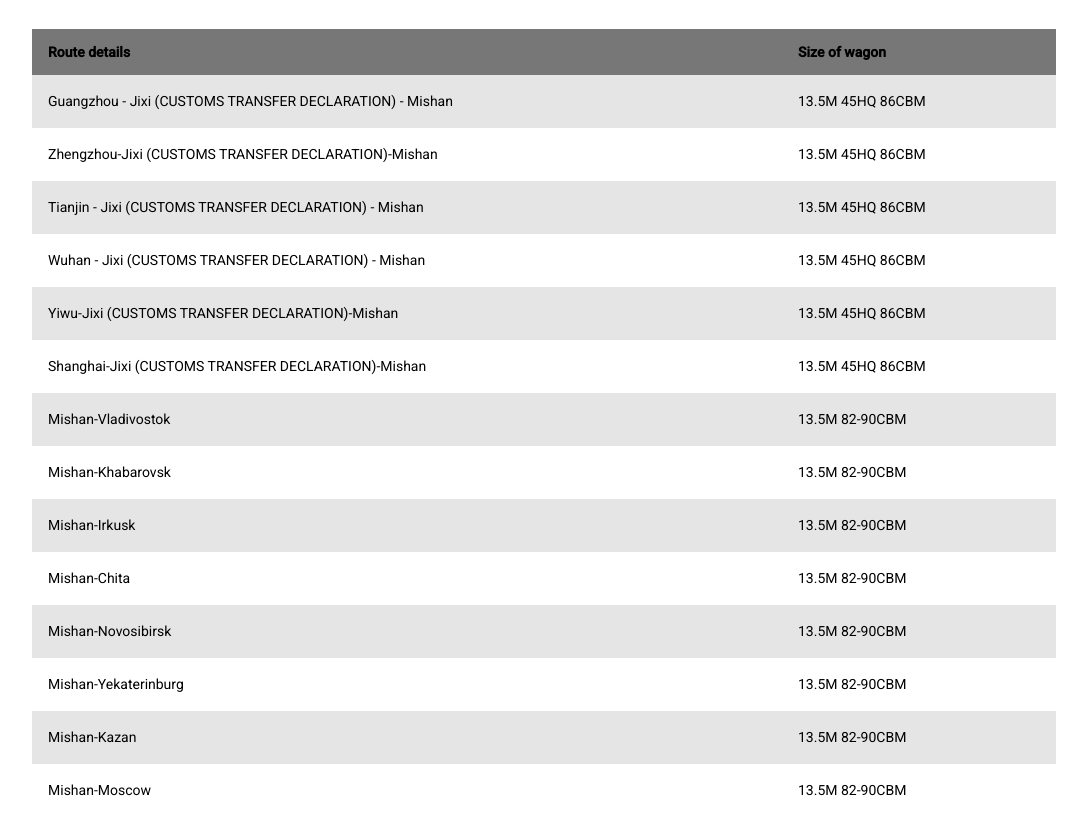
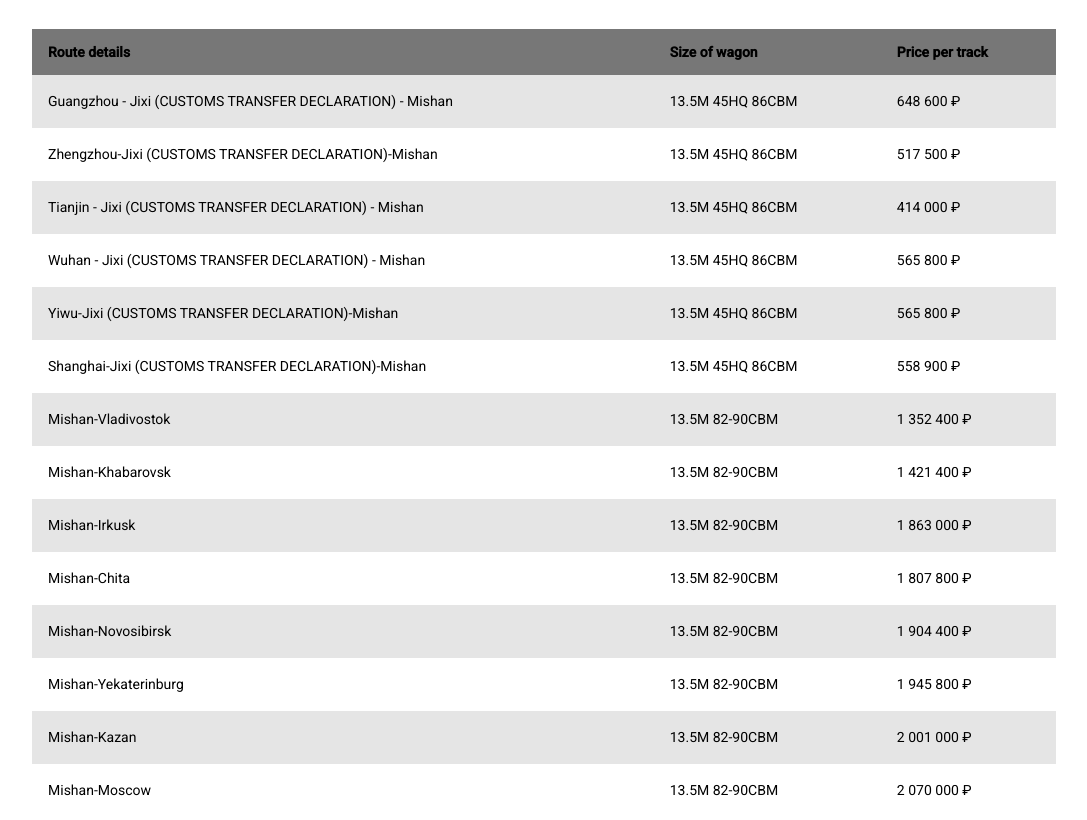
Before and after one commit to Arazal/test-landing, a website: page index.html in a window 1280 px wide. Shown: the part 789-1609 px from the top of the page, without its empty margins (96-1183 px from the left). Drawn offline with nearby package versions, Linux system fonts and the light colour scheme.

Commit message:
added prices

```diff
--- a/index.html
+++ b/index.html
@@ -97,68 +97,83 @@
             <tr class="stripe-dark">
               <th class="fw6 tl pa3 bg-gray">Route details</th>
               <th class="fw6 tl pa3 bg-gray">Size of wagon</th>
+              <th class="fw6 tl pa3 bg-gray">Price per track</th>
             </tr>
           </thead>
           <tbody class="lh-copy">
             <tr class="stripe-dark">
               <td class="pa3">Guangzhou - Jixi (CUSTOMS TRANSFER DECLARATION) - Mishan</td>
               <td class="pa3">13.5M 45HQ 86CBM</td>
+              <td class="pa3">648 600 ₽</td>
 
             </tr>
             <tr class="stripe-dark">
               <td class="pa3">Zhengzhou-Jixi (CUSTOMS TRANSFER DECLARATION)-Mishan</td>
               <td class="pa3">13.5M 45HQ 86CBM</td>
+              <td class="pa3">517 500 ₽</td>
 
             </tr>
             <tr class="stripe-dark">
               <td class="pa3">Tianjin - Jixi (CUSTOMS TRANSFER DECLARATION) - Mishan</td>
               <td class="pa3">13.5M 45HQ 86CBM</td>
+              <td class="pa3">414 000 ₽</td>
 
             </tr>
             <tr class="stripe-dark">
               <td class="pa3">Wuhan - Jixi (CUSTOMS TRANSFER DECLARATION) - Mishan</td>
               <td class="pa3">13.5M 45HQ 86CBM</td>
+              <td class="pa3">565 800 ₽</td>
 
             </tr>
             <tr class="stripe-dark">
               <td class="pa3">Yiwu-Jixi (CUSTOMS TRANSFER DECLARATION)-Mishan</td>
               <td class="pa3">13.5M 45HQ 86CBM</td>
+              <td class="pa3">565 800 ₽</td>
             </tr>
             <tr class="stripe-dark">
               <td class="pa3">Shanghai-Jixi (CUSTOMS TRANSFER DECLARATION)-Mishan</td>
               <td class="pa3">13.5M 45HQ 86CBM</td>
+              <td class="pa3">558 900 ₽</td>
             </tr>
             <tr class="stripe-dark">
               <td class="pa3">Mishan-Vladivostok</td>
               <td class="pa3">13.5M 82-90CBM</td>
+              <td class="pa3">1 352 400 ₽</td>
             </tr>
             <tr class="stripe-dark">
               <td class="pa3">Mishan-Khabarovsk</td>
               <td class="pa3">13.5M 82-90CBM</td>
+              <td class="pa3">1 421 400 ₽</td>
             </tr>
             <tr class="stripe-dark">
               <td class="pa3">Mishan-Irkusk</td>
               <td class="pa3">13.5M 82-90CBM</td>
+              <td class="pa3">1 863 000 ₽</td>
             </tr>
             <tr class="stripe-dark">
               <td class="pa3">Mishan-Chita</td>
               <td class="pa3">13.5M 82-90CBM</td>
+              <td class="pa3">1 807 800 ₽</td>
             </tr>
             <tr class="stripe-dark">
               <td class="pa3">Mishan-Novosibirsk</td>
               <td class="pa3">13.5M 82-90CBM</td>
+              <td class="pa3">1 904 400 ₽</td>
             </tr>
             <tr class="stripe-dark">
               <td class="pa3">Mishan-Yekaterinburg</td>
               <td class="pa3">13.5M 82-90CBM</td>
+              <td class="pa3">1 945 800 ₽</td>
             </tr>
             <tr class="stripe-dark">
               <td class="pa3">Mishan-Kazan</td>
               <td class="pa3">13.5M 82-90CBM</td>
+              <td class="pa3">2 001 000 ₽</td>
             </tr>
             <tr class="stripe-dark">
               <td class="pa3">Mishan-Moscow</td>
               <td class="pa3">13.5M 82-90CBM</td>
+              <td class="pa3">2 070 000 ₽</td>
             </tr>
           </tbody>
         </table>
```
Also changed, not shown: Assets/1.jpg (added), Assets/2.jpg (added), Assets/LogoCircle.svg (added), Assets/aircraft400x183.jpg (added), Assets/aircrafts1600x900.svg (added), Assets/aircrafts1600x9001.png (added), Assets/aircrafts1600x900darkened.jpg (added), Assets/logo copy.svg (added), 2 other files.
